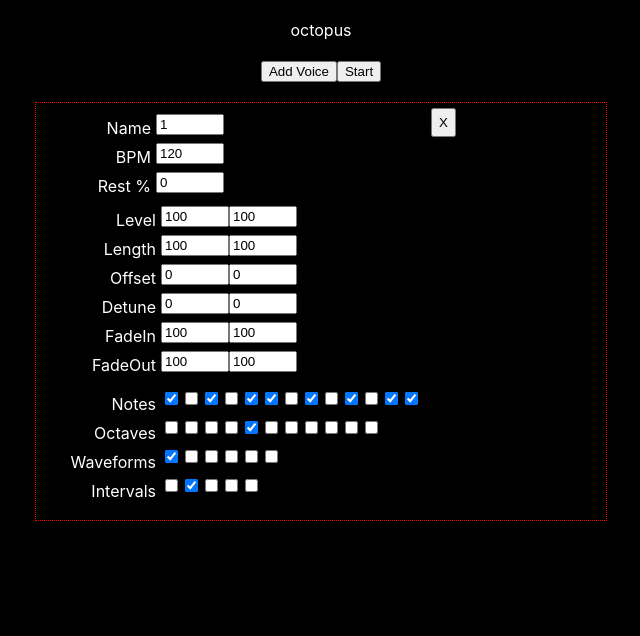
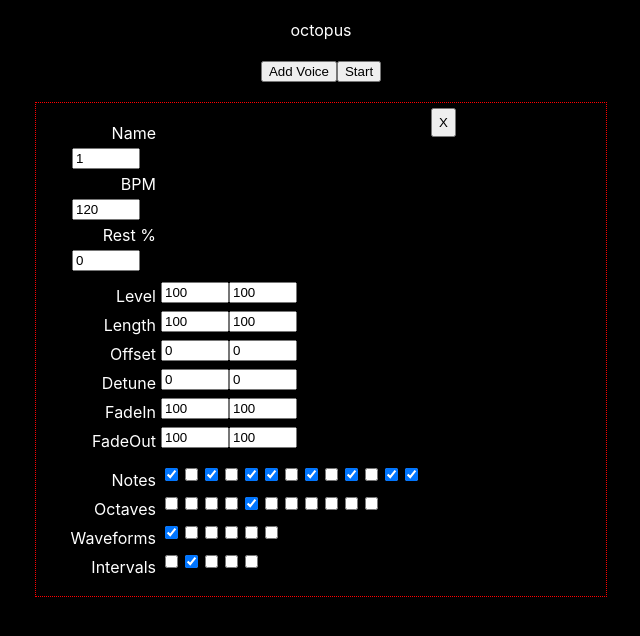
Before and after one commit to CodeKrakken/random-noise-generator, a React (Create React App) app: page / in a window 1280 px wide. Both pictures are taken after a click on the button "Add Voice". Shown: the top 636 px of the page, without its empty margins (319-959 px from the left). Built offline with nearby package versions, Linux system fonts and the light colour scheme.

Commit message:
WIP DRYing out non range inputs

```diff
--- a/src/components/voice/Voice.tsx
+++ b/src/components/voice/Voice.tsx
@@ -1,5 +1,5 @@
-import { VoiceProps, CheckboxGroup, Scalar } from '../../types/voice'
-import {checkboxGroups, scalarFields} from '../../content/data'
+import { VoiceProps, CheckboxGroup, Atom } from '../../types/voice'
+import {checkboxGroups, ranges, extrema } from '../../content/data'
 import Input from '../input/Input'
 import { updateField, updateCheckbox } from './functions'
 
@@ -13,67 +13,97 @@ export default function Voice(
   }: VoiceProps
 ) {
 
-  const extrema = ['Min', 'Max']
 
   const inputs: any = {
-    label: <>
-      <Input
-        className='textbox'
-        title= "Label"
-        label= "Name"
-        id= {`label${i}`}
-        i={i}
-        type= "text"
-        value= {voice.label}
-        onChange= {(e: any) => updateField(e, 'label', voices, i, setVoices)}
-      />
-    </>,
-    bpm: <>
-      <Input
-        className= 'textbox'
-        title= "BPM"
-        label= "BPM"
-        id= {`bpm${i}`}
-        i={i}
-        type= "number"
-        value= {voice.bpm}
-        onChange= {(e: any) => updateField(e, 'bpm', voices, i, setVoices)}
-        maxLength= {5}
-        min= {0}
-        max= {60000}
-      />
-    </>,
-    restChance: <>
-      <Input
-        className= 'textbox'
-        title= 'Rest %'
-        label= 'Rest %'
-        id= {`rest${i}`}
-        i={i}
-        type= "number"
-        value= {voice.rest}
-        onChange= {(e: any) => updateField(e, 'rest', voices, i, setVoices)}
-        min= {0}
-        max= {100}
-        maxLength= {3}
-      />
-    </>,
-    scalarFields: <>
+    atoms: <>
       <div className="column">
         {
-          scalarFields.map(scalarField =>
+          [
+            {
+              className: 'textbox',
+              title: "Label",
+              label: "Name",
+              id: `label${i}`,
+              i: i,
+              type: "text",
+              value: voice.label,
+              onChange: (e: any) => updateField(e, 'label', voices, i, setVoices)
+            },
+            {
+              className: 'textbox',
+              title: "BPM",
+              label: "BPM",
+              id: `bpm${i}`,
+              i: i,
+              type: "number",
+              value: voice.bpm,
+              onChange: (e: any) => updateField(e, 'bpm', voices, i, setVoices),
+              maxLength: 5,
+              min: 0,
+              max: 60000
+            },
+            {
+              className: 'textbox',
+              title: "Rest %",
+              label: "Rest %",
+              id: `rest${i}`,
+              i: i,
+              type: "number",
+              value: voice.rest,
+              onChange: (e: any) => updateField(e, 'rest', voices, i, setVoices),
+              min: 0,
+              max: 100,
+              maxLength: 3
+            }
+          ].map(single => {
+            const {
+              className,
+              title,
+              label,
+              id,
+              type,
+              value,
+              onChange,
+              min,
+              max,
+              maxLength
+            } = single
+
+            return <>
+              <Input
+                className= {className}
+                title= {title}
+                label= {label}
+                id= {id}
+                i={i}
+                type={type}
+                value= {value}
+                onChange= {onChange}
+                min= {min}
+                max= {max}
+                maxLength= {maxLength}
+              />
+            </>
+          })
+        }
+      </div>
+    </>,
+    ranges: <>
+      <div className="column">
+        {
+          ranges.map(range =>
             <div className="row">
               {
                 extrema.map((input, j) =>
                   <Input
                     className= 'textbox'
-                    title={`${input} ${scalarField}`}
-                    label={j ? '' : scalarField}
-                    id= {`${input.toLowerCase()}${scalarField}${i}`}
+                    title={`${input} ${range}`}
+                    label={j ? '' : range}
+                    id= {`${input.toLowerCase()}${range}${i}`}
                     i={i}
                     type= "number"
-                    value= {voice[`${input.toLowerCase()}${scalarField}` as Scalar]}
-                    onChange= {(e: any) => updateField(e, `${input.toLowerCase()}${scalarField}` as Scalar, voices, i, setVoices)}
+                    value= {voice[`${input.toLowerCase()}${range}`]}
+                    onChange= {(e: any) => updateField(e, `${input.toLowerCase()}${range}` as Atom, voices, i, setVoices)}
                     maxLength= {4}
                   />
                 )
--- a/src/components/voice/functions.tsx
+++ b/src/components/voice/functions.tsx
@@ -1,8 +1,8 @@
-import { Compound, Scalar, voice } from "../../types/voice"
+import { Composite, Atom, voice } from "../../types/voice"
 
 export const updateField = (
   e: any,
-  attribute: Scalar,
+  attribute: Atom,
   voices: voice[],
   i: number,
   callback: Function
@@ -13,7 +13,7 @@ export const updateField = (
 
 export const updateCheckbox = (
   e: any,
-  attribute: Compound,
+  attribute: Composite,
   voices: voice[],
   i: number,
   callback: Function
--- a/src/content/data.tsx
+++ b/src/content/data.tsx
@@ -12,15 +12,6 @@ export const allFrequencies = [
   [16744.04, 17739.68, 18794.52, 19912.12, 21096.16, 22350.60, 23679.64, 25087.72, 26579.52, 28160.00, 29834.48, 31608.52, 33488.08]
 ]
 
-export const waveforms = [
-  'sine',
-  'triangle',
-  'sawtooth',
-  'square',
-  'kick',
-  'snare'
-]
-
 export const ranges = [
   'Level',
   'Length',
@@ -28,10 +19,9 @@ export const ranges = [
   'Detune',
   'FadeIn',
   'FadeOut',
-] as const
+]
 
 export const allNotes   = {
-  label: 'Notes',
   notes: ['1','2','3','4','5','6','7','8','9','10','11','12','13']
 }
 export const allOctaves  = ['0','1','2','3','4','5','6','7','8','9','10']
@@ -60,11 +50,4 @@ export const checkboxGroups = {
   Intervals: ['1','0.5','0.25','0.125','0.0625']
 }
 
-export const scalarFields = [
-  'Level',
-  'Length',
-  'Offset',
-  'Detune',
-  'FadeIn',
-  'FadeOut'
-]
+export const extrema = ['Min', 'Max']
--- a/src/types/voice.tsx
+++ b/src/types/voice.tsx
@@ -40,14 +40,14 @@ export type VoiceProps = {
 
 type Range = typeof ranges[number]
 
-export type Scalar =
+export type Atom =
   'label'
 | 'bpm'
 | 'rest'
 | `min${Range}`
 | `max${Range}`
 
-export type Compound =
+export type Composite =
   'activeNotes'
 | 'activeOctaves'
 | 'activeIntervals'
```
